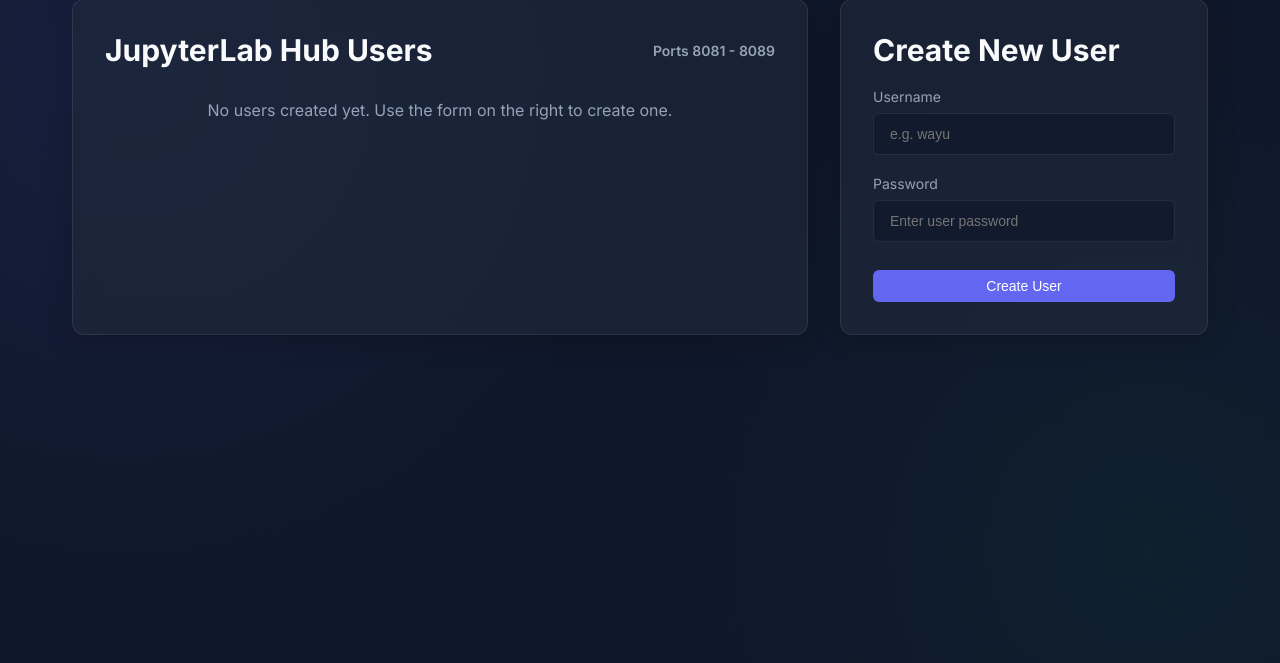
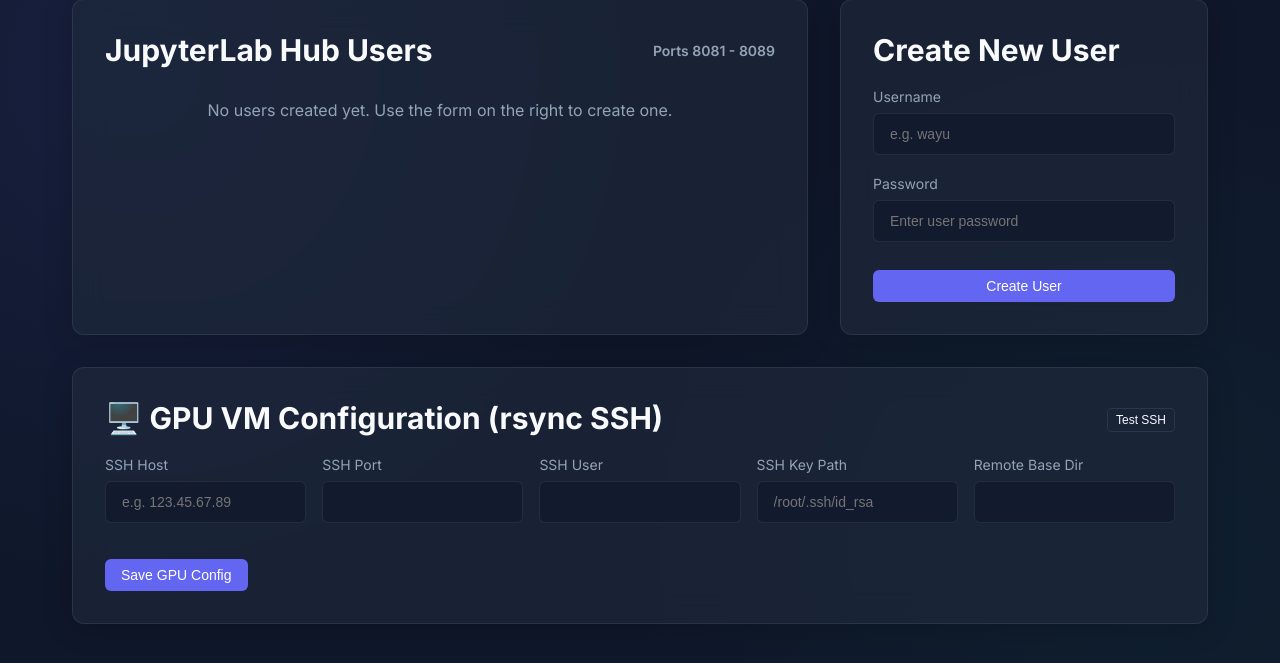
Before and after one commit to cusniwtt/hubjupylab, a FastAPI app: template templates/admin.html in a window 1280 px wide. Shown: the part 90-753 px from the top of the page. Run offline with FastAPI, Linux system fonts and the light colour scheme; the template is opened without the code that fills it, so the values that code supplies are empty; parts of the project's set-up code (start-up, migrations or seed data) failed here and were passed over.

Commit message:
feat: add GPU remote access via rsync + per-user endpoint/token
- db.py: gpu_config table (SSH rsync settings), gpu_endpoint/gpu_token columns on users
- gpu.py: rsync_user_to_gpu() and test_gpu_ssh() functions
- main.py: admin GPU config/assign/test routes, user /session/gpu route
- admin.html: GPU column per user + GPU SSH config card
- dashboard.html: Access GPU button with rsync-before-redirect

```diff
--- a/main.py
+++ b/main.py
@@ -7,6 +7,7 @@ from itsdangerous import Signer, BadSignature
 import config
 import db
 import spawner
+import gpu
 
 app = FastAPI(title="HubJupyLab")
 
@@ -110,10 +111,12 @@ def admin_dashboard(request: Request, error: str = None, success: str = None, ad
             user_dict['jupyter_url'] = ""
         enriched_users.append(user_dict)
 
+    gpu_config = db.get_gpu_config()
+
     return templates.TemplateResponse(
         request=request,
         name="admin.html",
-        context={"user": admin_user, "users": enriched_users, "error": error, "success": success}
+        context={"user": admin_user, "users": enriched_users, "error": error, "success": success, "gpu_config": gpu_config}
     )
 
 @app.get("/dashboard", response_class=HTMLResponse)
@@ -129,6 +132,9 @@ def user_dashboard(request: Request, error: str = None, success: str = None, cur
     if is_running and current_user['token']:
         jupyter_url = f"http://{host_ip}:{current_user['port']}/lab?token={current_user['token']}"
 
+    has_gpu = bool(current_user['gpu_endpoint'])
+    gpu_endpoint = current_user['gpu_endpoint'] or ""
+
     return templates.TemplateResponse(
         request=request,
         name="dashboard.html",
@@ -138,7 +144,9 @@ def user_dashboard(request: Request, error: str = None, success: str = None, cur
             "user_port": current_user['port'],
             "jupyter_url": jupyter_url,
             "error": error,
-            "success": success
+            "success": success,
+            "has_gpu": has_gpu,
+            "gpu_endpoint": gpu_endpoint
         }
     )
 
@@ -297,6 +305,66 @@ def user_restart_session(current_user=Depends(require_auth)):
     db.update_token(username, token)
     return RedirectResponse(url="/dashboard?success=JupyterLab+restarted", status_code=status.HTTP_303_SEE_OTHER)
 
+# --- Admin GPU Configuration ---
+
+@app.post("/admin/gpu/config")
+def admin_gpu_config(
+    request: Request,
+    ssh_host: str = Form(""),
+    ssh_port: int = Form(22),
+    ssh_user: str = Form("root"),
+    ssh_key_path: str = Form(""),
+    remote_base_dir: str = Form("/workspace"),
+    admin_user=Depends(require_admin)
+):
+    db.save_gpu_config(ssh_host, ssh_port, ssh_user, ssh_key_path, remote_base_dir)
+    return RedirectResponse(url="/admin?success=GPU+SSH+config+saved", status_code=status.HTTP_303_SEE_OTHER)
+
+@app.post("/admin/gpu/test")
+def admin_gpu_test(admin_user=Depends(require_admin)):
+    success, msg = gpu.test_gpu_ssh()
+    if success:
+        return RedirectResponse(url="/admin?success=GPU+SSH+connection+OK", status_code=status.HTTP_303_SEE_OTHER)
+    return RedirectResponse(url=f"/admin?error=GPU+SSH+test+failed", status_code=status.HTTP_303_SEE_OTHER)
+
+@app.post("/admin/gpu/assign/{username}")
+def admin_gpu_assign(
+    username: str,
+    gpu_endpoint: str = Form(""),
+    gpu_token: str = Form(""),
+    admin_user=Depends(require_admin)
+):
+    if not gpu_endpoint:
+        db.unassign_gpu(username)
+        return RedirectResponse(url=f"/admin?success=GPU+access+removed+for+{username}", status_code=status.HTTP_303_SEE_OTHER)
+    db.assign_gpu(username, gpu_endpoint, gpu_token)
+    return RedirectResponse(url=f"/admin?success=GPU+assigned+to+{username}", status_code=status.HTTP_303_SEE_OTHER)
+
+# --- User GPU Access ---
+
+@app.post("/session/gpu")
+def user_access_gpu(current_user=Depends(require_auth)):
+    if current_user['role'] == 'admin':
+        return RedirectResponse(url="/admin")
+
+    username = current_user['username']
+    user = db.get_user_by_username(username)
+
+    if not user['gpu_endpoint'] or not user['gpu_token']:
+        return RedirectResponse(url="/dashboard?error=No+GPU+session+assigned.+Contact+admin.", status_code=status.HTTP_303_SEE_OTHER)
+
+    # Rsync user directory to GPU VM
+    success, msg = gpu.rsync_user_to_gpu(username)
+    if not success:
+        return RedirectResponse(url=f"/dashboard?error=GPU+sync+failed", status_code=status.HTTP_303_SEE_OTHER)
+
+    # Build the GPU JupyterLab URL with token
+    gpu_url = user['gpu_endpoint']
+    separator = '&' if '?' in gpu_url else '?'
+    gpu_url = f"{gpu_url}{separator}token={user['gpu_token']}"
+
+    return RedirectResponse(url=gpu_url, status_code=status.HTTP_303_SEE_OTHER)
+
 # Catch redirection exceptions and map them to HTTP responses
 @app.exception_handler(HTTPException)
 def http_exception_handler(request: Request, exc: HTTPException):
--- a/templates/admin.html
+++ b/templates/admin.html
@@ -20,6 +20,7 @@
                     <th>Status</th>
                     <th>JupyterLab Endpoint</th>
                     <th>Action</th>
+                    <th>GPU</th>
                 </tr>
             </thead>
             <tbody>
@@ -68,6 +69,13 @@
                             </form>
                         </div>
                     </td>
+                    <td>
+                        <form action="/admin/gpu/assign/{{ u.username }}" method="POST" style="display: flex; flex-direction: column; gap: 0.25rem;">
+                            <input type="text" name="gpu_endpoint" value="{{ u.gpu_endpoint or '' }}" placeholder="GPU endpoint URL" class="form-control" style="font-size: 0.75rem; padding: 0.25rem 0.5rem;">
+                            <input type="text" name="gpu_token" value="{{ u.gpu_token or '' }}" placeholder="Token" class="form-control" style="font-size: 0.75rem; padding: 0.25rem 0.5rem;">
+                            <button type="submit" class="btn btn-sm btn-outline">Save GPU</button>
+                        </form>
+                    </td>
                 </tr>
                 {% endfor %}
             </tbody>
@@ -95,4 +103,39 @@
         </form>
     </div>
 </div>
+
+<!-- GPU SSH Configuration -->
+<div class="card" style="margin-top: 2rem;">
+    <div class="section-title">
+        <h2>🖥️ GPU VM Configuration (rsync SSH)</h2>
+        <form action="/admin/gpu/test" method="POST" style="display: inline;">
+            <button type="submit" class="btn btn-sm btn-outline">Test SSH</button>
+        </form>
+    </div>
+    <form action="/admin/gpu/config" method="POST">
+        <div style="display: grid; grid-template-columns: repeat(auto-fit, minmax(200px, 1fr)); gap: 1rem;">
+            <div class="form-group">
+                <label>SSH Host</label>
+                <input type="text" name="ssh_host" value="{{ gpu_config.ssh_host }}" class="form-control" placeholder="e.g. 123.45.67.89">
+            </div>
+            <div class="form-group">
+                <label>SSH Port</label>
+                <input type="number" name="ssh_port" value="{{ gpu_config.ssh_port }}" class="form-control">
+            </div>
+            <div class="form-group">
+                <label>SSH User</label>
+                <input type="text" name="ssh_user" value="{{ gpu_config.ssh_user }}" class="form-control">
+            </div>
+            <div class="form-group">
+                <label>SSH Key Path</label>
+                <input type="text" name="ssh_key_path" value="{{ gpu_config.ssh_key_path }}" class="form-control" placeholder="/root/.ssh/id_rsa">
+            </div>
+            <div class="form-group">
+                <label>Remote Base Dir</label>
+                <input type="text" name="remote_base_dir" value="{{ gpu_config.remote_base_dir }}" class="form-control">
+            </div>
+        </div>
+        <button type="submit" class="btn btn-primary" style="margin-top: 1rem;">Save GPU Config</button>
+    </form>
+</div>
 {% endblock %}
```
Also changed, not shown: db.py (+71 -0 lines), gpu.py (added, +58 -0 lines), templates/dashboard.html (+17 -0 lines), README.md.
